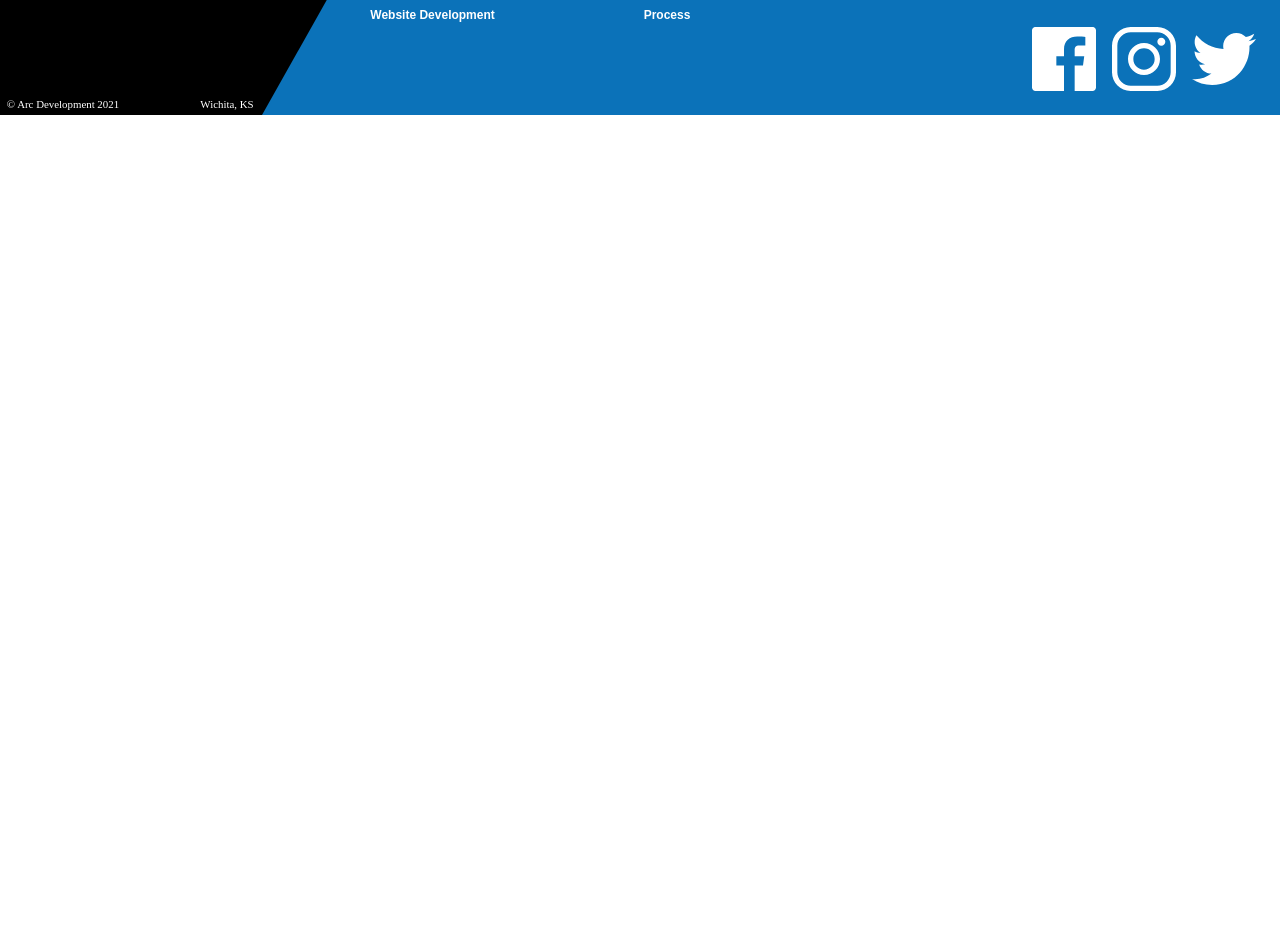
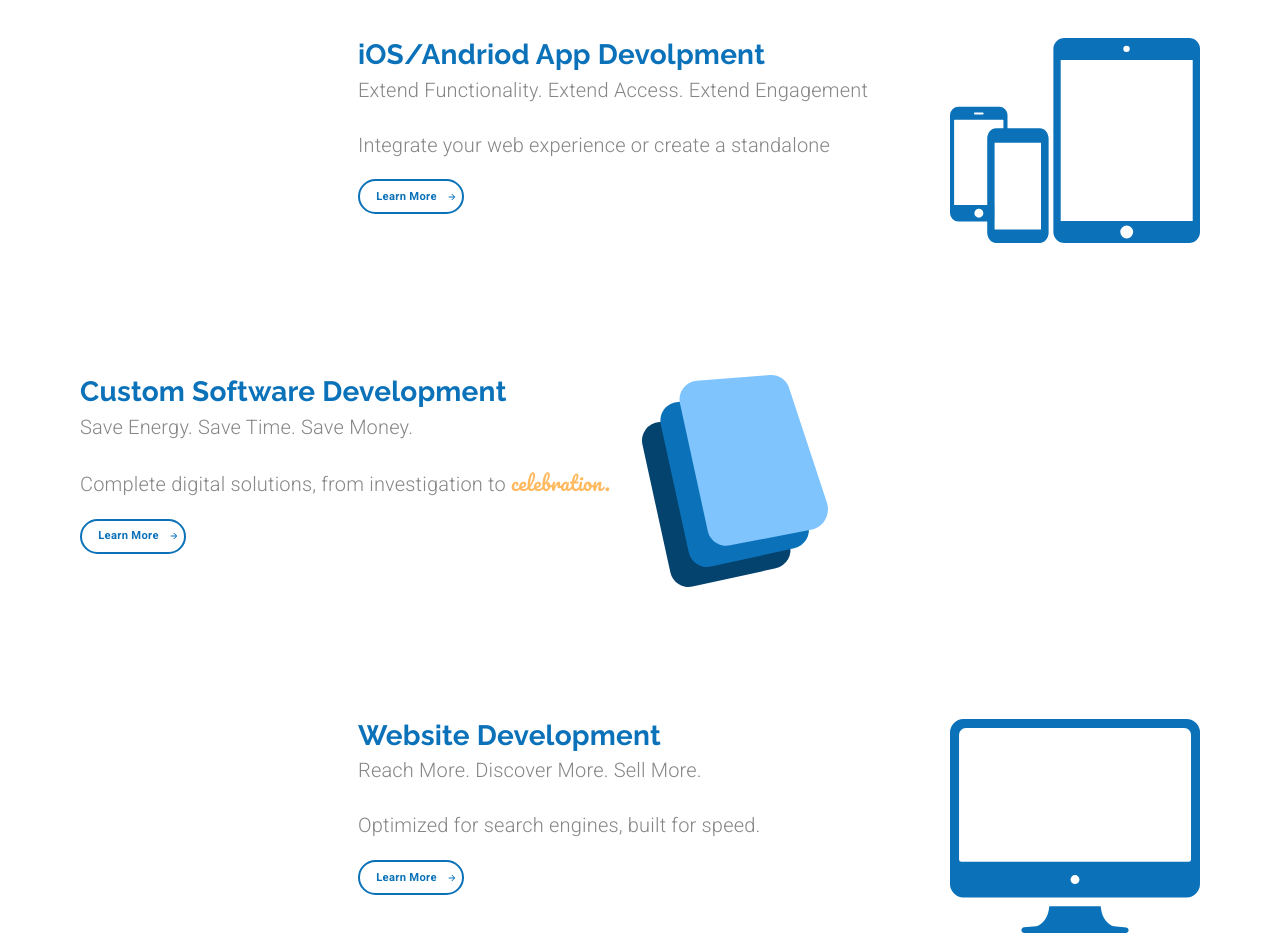
Before and after one commit to JoeContreras/arc-development, a React (Create React App) app: page /services in a window 1280 px wide. Shown: the part 260-1212 px from the top of the page. Before the commit the page ends 800 px from the top, so only its background shows below. Built offline with nearby package versions, Linux system fonts and the light colour scheme.

Commit message:
Services page finished

```diff
--- a/src/components/App.js
+++ b/src/components/App.js
@@ -5,6 +5,7 @@
 import Header from "./ui/Header";
 import Footer from "./ui/Footer";
 import LandingPage from "./LandingPage";
+import Services from "./Services";
 
 function App() {
   const [value, setValue] = useState(0);
@@ -30,7 +31,17 @@
               />
             )}
           />
-          <Route exact path="/services" component={() => <div>services</div>} />
+          <Route
+            exact
+            path="/services"
+            render={(props) => (
+              <Services
+                {...props}
+                setSelectedIndex={setSelectedIndex}
+                setValue={setValue}
+              />
+            )}
+          />
           <Route
             exact
             path="/customsoftware"
--- /dev/null
+++ b/src/components/Services.js
@@ -0,0 +1,231 @@
+import React from "react";
+import { Button, Grid, Typography, useMediaQuery } from "@material-ui/core";
+import { makeStyles } from "@material-ui/styles";
+import { Link } from "react-router-dom";
+import ButtonArrow from "./ui/ButtonArrow";
+import customSoftwareIcon from "../assets/Custom_Software_Icon.svg";
+import mobileappsIcon from "../assets/mobileIcon.svg";
+import websitesIcon from "../assets/websiteIcon.svg";
+import { useTheme } from "@material-ui/core/styles";
+
+const useStyles = makeStyles((theme) => ({
+  specialText: {
+    fontFamily: "pacifico",
+    color: theme.palette.common.orange,
+  },
+  learnButton: {
+    ...theme.typography.learnButton,
+    fontSize: "0.7rem",
+    marginTop: "1.5em",
+    height: 35,
+    padding: 5,
+    "& span": {
+      marginLeft: ".5em",
+    },
+    [theme.breakpoints.down("sm")]: {
+      marginBottom: "2em",
+    },
+  },
+  subtitle: {
+    marginBottom: "1em",
+  },
+  icon: {
+    marginLeft: "2em",
+    [theme.breakpoints.down("xs")]: {
+      marginLeft: 0,
+    },
+  },
+  serviceContainer: {
+    marginTop: "8em",
+    [theme.breakpoints.down("sm")]: {
+      padding: 25,
+    },
+  },
+}));
+
+const Services = (props) => {
+  const classes = useStyles();
+  const theme = useTheme();
+  const matchesSM = useMediaQuery(theme.breakpoints.down("sm"));
+  const matchesXS = useMediaQuery(theme.breakpoints.down("xs"));
+  const { setValue, setSelectedIndex } = props;
+
+  return (
+    <Grid container direction="column">
+      <Grid
+        item
+        style={{
+          marginLeft: matchesSM ? 0 : "5em",
+          marginTop: matchesSM ? "1em" : "2em",
+        }}
+      >
+        <Typography
+          align={matchesSM ? "center" : undefined}
+          variant="h2"
+          gutterBottom
+        >
+          Services
+        </Typography>
+      </Grid>
+      {/*-----iOS/Android App Block-----*/}
+      <Grid
+        container
+        direction="row"
+        className={classes.serviceContainer}
+        justifyContent={matchesSM ? "center" : "flex-end"}
+        style={{ marginTop: matchesSM ? "1em" : "5em" }}
+      >
+        <Grid
+          item
+          style={{
+            textAlign: matchesSM ? "center" : undefined,
+            width: matchesSM ? undefined : "35em",
+          }}
+        >
+          <Typography variant="h4">iOS/Andriod App Devolpment</Typography>
+          <Typography variant="subtitle1" className={classes.subtitle}>
+            Extend Functionality. Extend Access. Extend Engagement
+          </Typography>
+          <Typography variant="subtitle1">
+            Integrate your web experience or create a standalone{" "}
+            {matchesSM ? null : <br />}
+          </Typography>
+          <Button
+            component={Link}
+            to="/mobileapps"
+            variant="outlined"
+            className={classes.learnButton}
+            onClick={() => {
+              setValue(1);
+              setSelectedIndex(2);
+            }}
+          >
+            <span style={{ marginRight: 10 }}>Learn More</span>
+            <ButtonArrow
+              height={10}
+              width={10}
+              fill={theme.palette.common.blue}
+            />
+          </Button>
+        </Grid>
+        <Grid
+          item
+          style={{
+            // marginTop: matchesXS ? undefined : "1.5em",
+            marginRight: matchesSM ? 0 : "5em",
+          }}
+        >
+          <img
+            src={mobileappsIcon}
+            alt="mobile Development"
+            className={classes.icon}
+            width="250em"
+          />
+        </Grid>
+      </Grid>
+
+      {/*-----Custom Software Block-----*/}
+      <Grid item>
+        <Grid
+          container
+          direction="row"
+          className={classes.serviceContainer}
+          justifyContent={matchesSM ? "center" : undefined}
+        >
+          <Grid
+            item
+            style={{
+              marginLeft: matchesSM ? 0 : "5em",
+              textAlign: matchesSM ? "center" : undefined,
+            }}
+          >
+            <Typography variant="h4">Custom Software Development</Typography>
+            <Typography variant="subtitle1" className={classes.subtitle}>
+              Save Energy. Save Time. Save Money.
+            </Typography>
+            <Typography variant="subtitle1">
+              Complete digital solutions, from investigation to{" "}
+              <span className={classes.specialText}>celebration.</span>
+            </Typography>
+            <Button
+              component={Link}
+              to="/customsoftware"
+              variant="outlined"
+              className={classes.learnButton}
+              onClick={() => {
+                setValue(1);
+                setSelectedIndex(1);
+              }}
+            >
+              <span style={{ marginRight: 10 }}>Learn More</span>
+              <ButtonArrow
+                height={10}
+                width={10}
+                fill={theme.palette.common.blue}
+              />
+            </Button>
+          </Grid>
+          <Grid item>
+            <img
+              src={customSoftwareIcon}
+              alt="custom software"
+              className={classes.icon}
+            />
+          </Grid>
+        </Grid>
+      </Grid>
+      {/*-----Websites Block-----*/}
+      <Grid item>
+        <Grid
+          container
+          direction="row"
+          className={classes.serviceContainer}
+          justifyContent={matchesSM ? "center" : "flex-end"}
+          style={{ marginBottom: "5em" }}
+        >
+          <Grid
+            item
+            style={{
+              textAlign: matchesSM ? "center" : undefined,
+              width: matchesSM ? undefined : "35em",
+            }}
+          >
+            <Typography variant="h4">Website Development</Typography>
+            <Typography variant="subtitle1" className={classes.subtitle}>
+              Reach More. Discover More. Sell More.
+            </Typography>
+            <Typography variant="subtitle1">
+              Optimized for search engines, built for speed.
+            </Typography>
+            <Button
+              component={Link}
+              to="/websites"
+              variant="outlined"
+              className={classes.learnButton}
+              onClick={() => {
+                setValue(1);
+                setSelectedIndex(3);
+              }}
+            >
+              <span style={{ marginRight: 10 }}>Learn More</span>
+              <ButtonArrow
+                height={10}
+                width={10}
+                fill={theme.palette.common.blue}
+              />
+            </Button>
+          </Grid>
+          <Grid item style={{ marginRight: matchesSM ? 0 : "5em" }}>
+            <img
+              src={websitesIcon}
+              alt="websites Development"
+              className={classes.icon}
+              width="250em"
+            />
+          </Grid>
+        </Grid>
+      </Grid>
+    </Grid>
+  );
+};
+export default Services;
```
